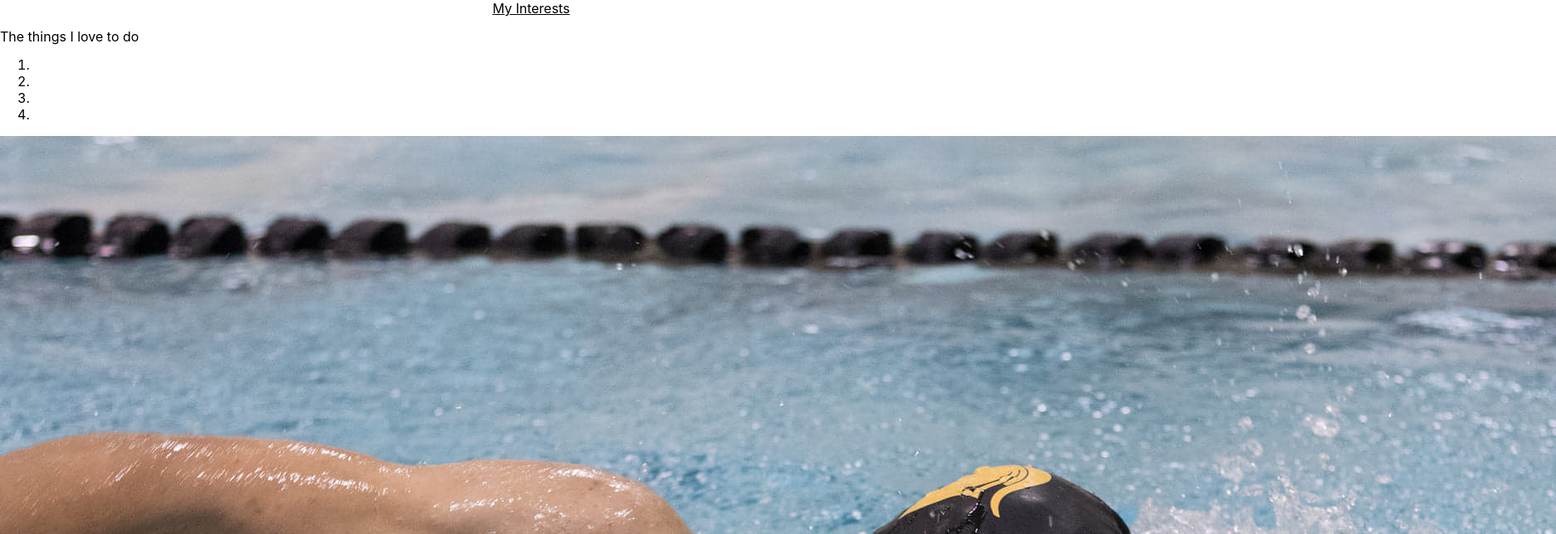
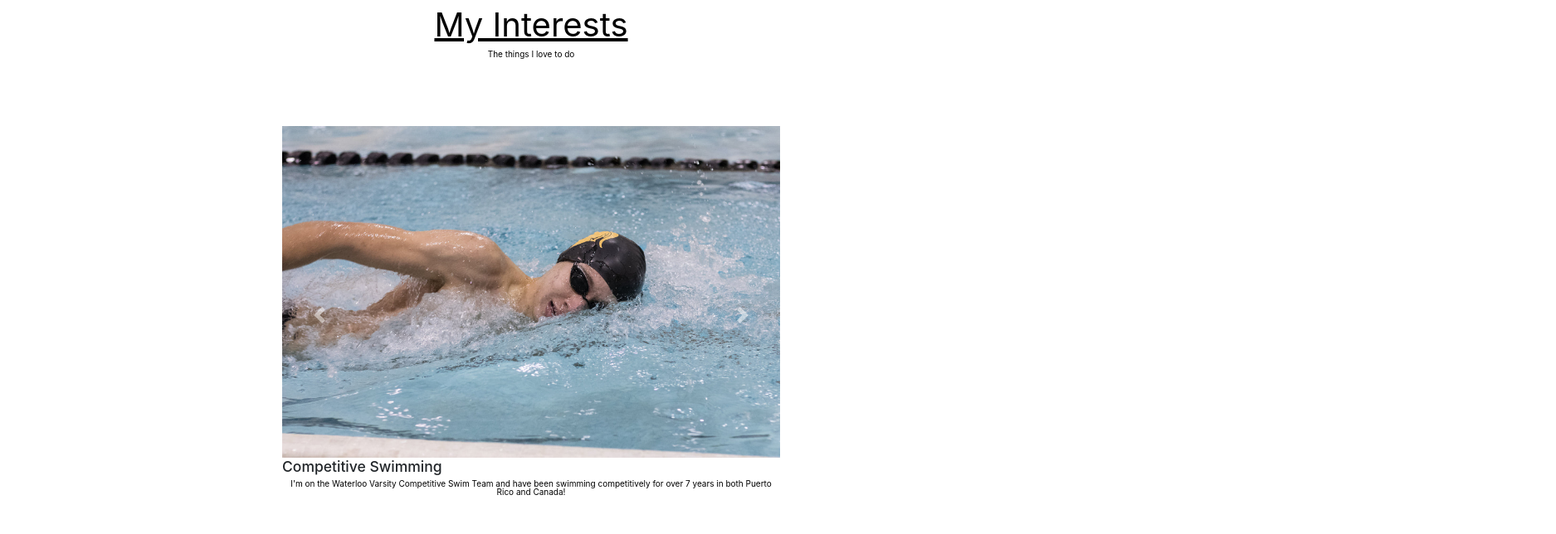
Before and after one commit to DevonMillerJunk/personal-website, a React (Create React App) app: page / in a window 1280 px wide. Shown: the top 644 px of the page at 83% size, 1875 px wide, since content can reach past the window. Built offline with nearby package versions, Linux system fonts and the light colour scheme.

Commit message:
Fix Scss

```diff
--- a/public/index.html
+++ b/public/index.html
@@ -9,6 +9,22 @@
       name="description"
       content="Web site created using create-react-app"
     />
+    <!-- Latest compiled and minified CSS -->
+    <link
+      rel="stylesheet"
+      href="https://maxcdn.bootstrapcdn.com/bootstrap/3.3.7/css/bootstrap.min.css"
+      integrity="sha384-BVYiiSIFeK1dGmJRAkycuHAHRg32OmUcww7on3RYdg4Va+PmSTsz/K68vbdEjh4u"
+      crossorigin="anonymous"
+    />
+
+    <!-- Optional theme -->
+    <link
+      rel="stylesheet"
+      href="https://maxcdn.bootstrapcdn.com/bootstrap/3.3.7/css/bootstrap-theme.min.css"
+      integrity="sha384-rHyoN1iRsVXV4nD0JutlnGaslCJuC7uwjduW9SVrLvRYooPp2bWYgmgJQIXwl/Sp"
+      crossorigin="anonymous"
+    />
+
     <link rel="apple-touch-icon" href="%PUBLIC_URL%/logo192.png" />
     <!--
       manifest.json provides metadata used when your web app is installed on a
--- a/src/components/Network.tsx
+++ b/src/components/Network.tsx
@@ -9,16 +9,13 @@ class Network extends Component<INetworkProps, any> {
   public render() {
     return (
       <div className="network-container">
-        <img src={this.props.info.logo} className="network-logo" alt="logo" />
-        <div className="network-link-container">
         <a
           rel="noopener noreferrer"
           href={this.props.info.link}
           target="_blank"
         >
-            {this.props.info.title}
+          <img src={this.props.info.logo} className="network-logo" alt="logo" />
         </a>
-        </div>
       </div>
     );
   }
--- a/src/constants/constants.ts
+++ b/src/constants/constants.ts
@@ -27,7 +27,7 @@ export const contactInfo: IContactState = {
     },
     {
       title: "Email",
-      link: `devonmillerjunk@gmail.com`,
+      link: `mailto:devonmillerjunk@gmail.com`,
       logo: email
     }
   ],
--- a/src/containers/Interest.tsx
+++ b/src/containers/Interest.tsx
@@ -1,5 +1,5 @@
 import React, { Component } from "react";
-import { RouteComponentProps } from "react-router";
+// import { RouteComponentProps } from "react-router";
 import { IInterest, IInterestState } from "../constants/interfaces";
 import { interestInfo } from "../constants/constants";
 import { Carousel } from "react-bootstrap";
@@ -20,7 +20,12 @@ class Interest extends Component<any, IInterestState & IInterestCarouselState> {
         <div className="title container-title">{this.state.title}</div>
         <div className="interest-info-container">
           <p>{this.state.info}</p>
-          <Carousel activeIndex={this.state.index} onSelect={this.handleSelect}>
+          <Carousel
+            activeIndex={this.state.index}
+            onSelect={this.handleSelect}
+            pauseOnHover={true}
+            interval={null}
+          >
             {this.state.interestInfo.map(this.renderItem)}
           </Carousel>
         </div>
@@ -31,11 +36,19 @@ class Interest extends Component<any, IInterestState & IInterestCarouselState> {
   public renderItem = (interest: IInterest) => {
     return (
       <Carousel.Item>
-        <img className="d-block w-100" src={interest.image} alt="First slide" />
-        <Carousel.Caption>
-          <h3>{interest.title}</h3>
-          <p>{interest.info}</p>
-        </Carousel.Caption>
+        <div className="interest-slide-container">
+          <div className="interest-image-container">
+            <img
+              className="d-block w-100"
+              src={interest.image}
+              alt="First slide"
+            />
+          </div>
+          <div className="interest-text-container">
+            <h3>{interest.title}</h3>
+            <p>{interest.info}</p>
+          </div>
+        </div>
       </Carousel.Item>
     );
   };
--- a/src/index.tsx
+++ b/src/index.tsx
@@ -5,6 +5,7 @@ import * as serviceWorker from "./serviceWorker";
 
 //style sheets
 import "./scss/_index.scss";
+import "bootstrap/dist/css/bootstrap.min.css";
 
 ReactDOM.render(<App />, document.getElementById("root"));
 
--- a/src/scss/_index.scss
+++ b/src/scss/_index.scss
@@ -10,6 +10,7 @@ body {
     sans-serif;
   -webkit-font-smoothing: antialiased;
   -moz-osx-font-smoothing: grayscale;
+  background-color: $background-colour;
 }
 
 code {
@@ -20,10 +21,13 @@ code {
 .title {
   text-align: center;
   text-decoration: underline;
+  font-size: $font-size-lg;
+  color: $title-colour;
 }
 
 p {
   text-align: justify;
   text-decoration: none;
   line-height: 1;
+  color: $text-colour;
 }
--- a/src/scss/_variables.scss
+++ b/src/scss/_variables.scss
@@ -1,8 +1,30 @@
 //Spacing
+$spacing-xlg: 40px;
+$spacing-lg: 24px;
 $spacing-md: 16px;
 $spacing-sm: 8px;
+$spacing-tiny: 4px;
+
+//Set Sizes
+$carousel-size: 600px;
+$carousel-image-width: 450px;
 
 //Radius
+$radius-tiny: 4px;
 $radius-sm: 8px;
 $radius-md: 16px;
 $radius-lg: 24px;
+$radius-xlg: 40px;
+
+//Font size
+$font-size-lg: 40px;
+$font-size-md: 36px;
+$font-size-reg: 24px;
+$font-size-sm: 16px;
+$font-size-tiny: 8px;
+
+//Colours
+$title-colour: black;
+$text-colour: black;
+$background-colour: white;
+$border-colour: black;
--- a/src/scss/components/Network.scss
+++ b/src/scss/components/Network.scss
@@ -1,9 +1,10 @@
 .network-container {
-  margin: $spacing-sm;
+  margin: auto;
   padding: $spacing-sm;
   border-radius: $spacing-md;
   border-style: solid;
   border-width: thick;
+  border-color: $border-colour;
 
   display: flex;
   flex-direction: row;
--- a/src/scss/containers/Contact.scss
+++ b/src/scss/containers/Contact.scss
@@ -1,5 +1,5 @@
 .contact-container {
-  margin: 0px;
+  margin: auto;
   padding: 0px;
   display: flex;
   flex-direction: column;
--- a/src/scss/containers/Interest.scss
+++ b/src/scss/containers/Interest.scss
@@ -0,0 +1,41 @@
+.interest-container {
+  margin: auto;
+}
+
+.interest-info-container {
+  p {
+    text-align: center;
+  }
+  div {
+    width: $carousel-size;
+    height: $carousel-size;
+  }
+}
+
+.interest-slide-container {
+  height: max-content;
+  width: max-content;
+
+  display: flex;
+  flex-direction: column;
+  justify-content: center;
+  align-items: center;
+
+  .interest-text-container {
+    height: fit-content;
+    width: auto;
+  }
+
+  .interest-image-container {
+    height: fit-content;
+    width: auto;
+    img {
+      max-width: auto;
+      max-height: 100%;
+    }
+  }
+}
+
+.carousel-indicators li {
+  visibility: hidden;
+}
```
Lines whose indentation alone changed are shown as unchanged.
